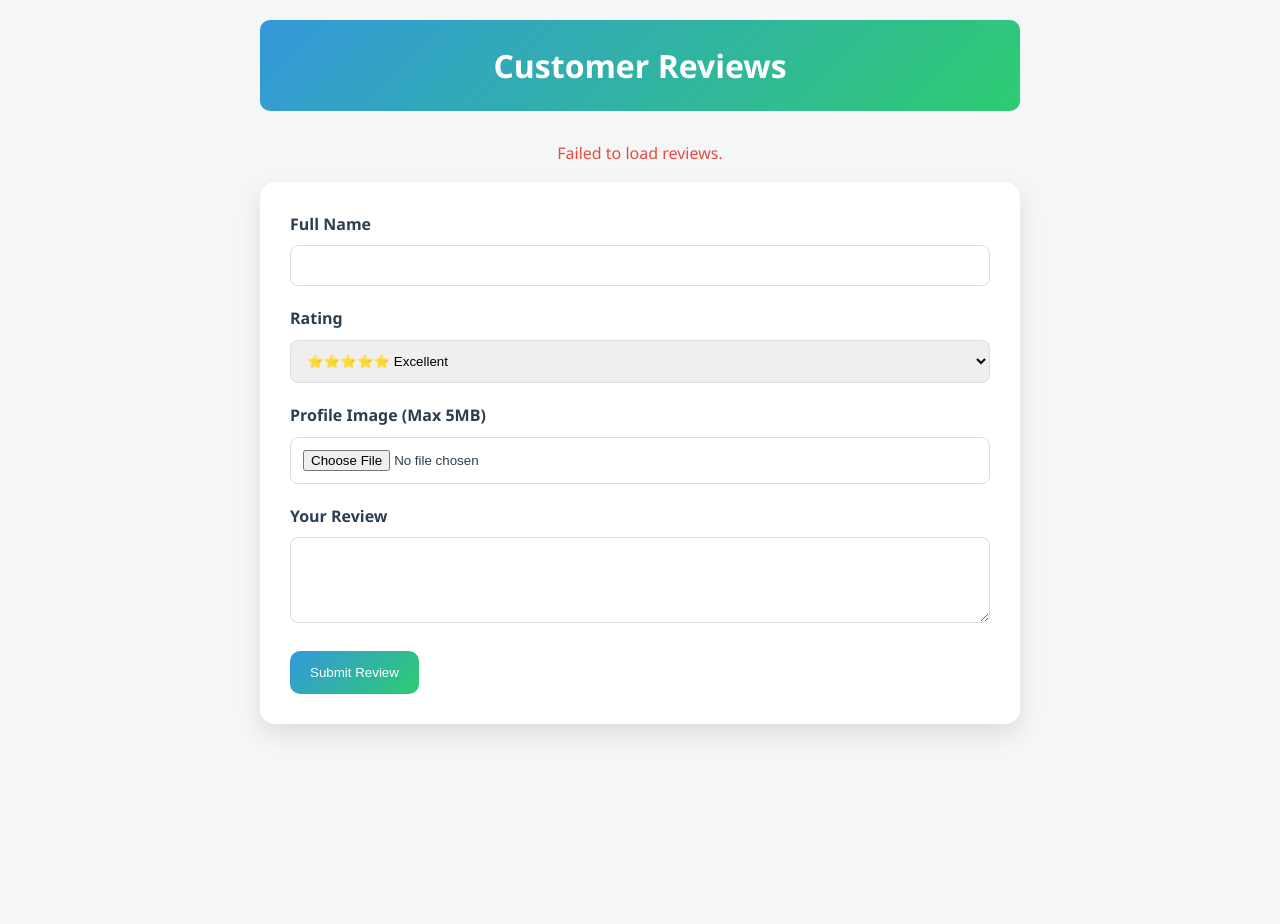
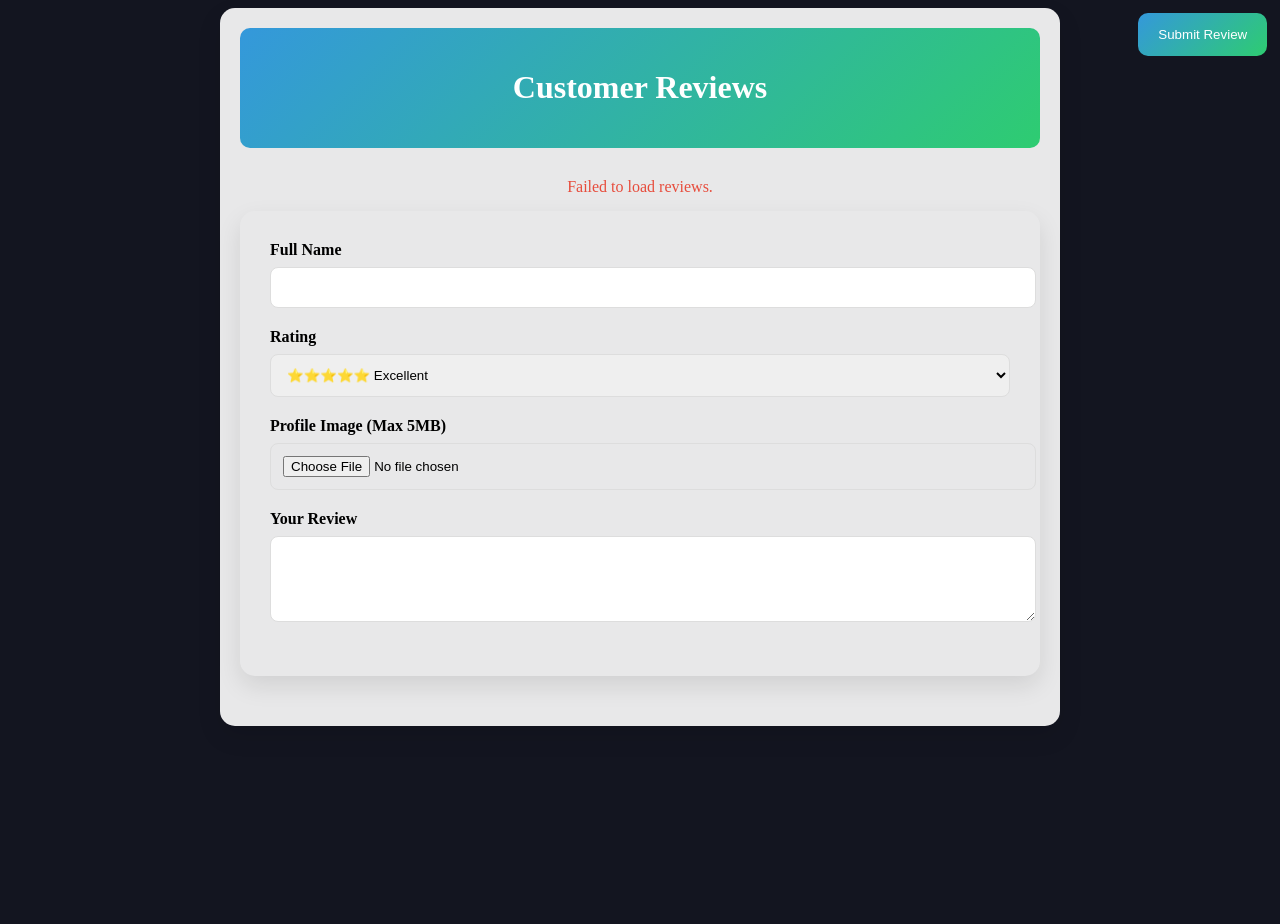
Before and after one commit to omransoliman/my-portfolio-PV, a Python web app: template templates/reviews.html in a window 1280 px wide. Before the commit the page ends 734 px from the top, so only its background shows below. Run offline with Jinja, Linux system fonts and the light colour scheme; the template is opened without the code that fills it, so the values that code supplies are empty.

Commit message:
Update reviews.html

```diff
--- a/templates/reviews.html
+++ b/templates/reviews.html
@@ -6,36 +6,158 @@
     <title>Reviews Page</title>
     <style>
         :root {
-            --primary-color: #3498db;
-            --secondary-color: #2ecc71;
-            --background-color: #f4f6f7;
-            --card-color: #ffffff;
-            --text-color: #2c3e50;
+            --duration: 15s;
         }
 
-        * {
-            margin: 0;
-            padding: 0;
-            box-sizing: border-box;
+        button {
+            position: fixed;
+            top: 1vw;
+            right: 1vw;
+            z-index: 5;
+            background: none;
+            border: 0;
+            outline: none;
+            color: white;
+            cursor: pointer;
         }
 
         body {
-            font-family: 'Segoe UI', Tahoma, Geneva, Verdana, sans-serif;
-            background-color: var(--background-color);
-            line-height: 1.6;
-            color: var(--text-color);
+            background: #131520;
+            overflow: hidden;
         }
 
+        .wrapper-images {
+            display: flex;
+            flex-direction: column;
+            height: 150vh;
+            justify-content: center;
+            left: 50%;
+            position: absolute;
+            top: 50%;
+            opacity: 0.8;
+            transform: translate3d(-50%, -50%, 0) perspective(800px) rotatey(10deg) rotateX(-10deg);
+        }
+
+        .images-line {
+            animation: runner var(--duration) linear infinite;
+            display: flex;
+            transform: translateX(23%);
+        }
+
+        .images-line:nth-child(even) {
+            animation-duration: calc(var(--duration) * 1.5);
+        }
+
+        .line {
+            background-position: 50% 50%;
+            background-size: cover;
+            flex: none;
+            height: 29vh;
+            margin: clamp(10px, 2vw, 20px);
+            width: 20vh;
+            position: relative;
+            transition: ease-in-out all 0.3s;
+            border-radius: 1rem;
+        }
+
+        .img {
+            position: absolute;
+            z-index: 2;
+            width: 100%;
+            height: 100%;
+            top: 0;
+            left: 0;
+            background-position: 50% 50%;
+            background-size: cover;
+            transition: ease-in-out all 0.3s;
+            overflow: hidden;
+            border-radius: 1rem;
+        }
+
+        .line:hover .img {
+            cursor: pointer;
+            transform: scale(1.1) translatez(0px);
+        }
+
+        .line:hover::after {
+            filter: blur(35px) opacity(0.8);
+        }
+
+        .line::after {
+            content: "";
+            background: inherit;
+            display: block;
+            width: 100%;
+            height: 100%;
+            border-radius: 50%;
+            top: 3vh;
+            position: absolute;
+            background-size: cover;
+            z-index: -1;
+            transition: ease-in-out all 0.3s;
+            filter: blur(25px) opacity(0.8);
+        }
+
+        @keyframes runner {
+            to {
+                transform: translateX(-10.4%);
+            }
+        }
+
+        /*Dev*/
+        @import url("https://fonts.googleapis.com/css2?family=Poppins:ital@1&display=swap");
+        .dev {
+            font-family: "Poppins", sans-serif;
+            position: fixed;
+            font-size: clamp(8px, 3vw, 14px);
+            bottom: 1vw;
+            left: 1vw;
+            padding: 1em;
+            color: #111;
+            background-color: white;
+            border-radius: 25px;
+            cursor: pointer;
+            z-index: 100;
+        }
+
+        .dev a {
+            text-decoration: none;
+            font-weight: bold;
+            color: #111;
+            transition: ease all 0.3s;
+        }
+
+        .dev a:hover {
+            color: #ef5350;
+            text-decoration: underline;
+        }
+
+        .dev span {
+            display: inline-block;
+            transition: ease all 0.3s;
+            color: #ef5350;
+        }
+
+        .dev span:hover {
+            transform: scale(1.2);
+        }
+
+        /* Your existing styles for the reviews form and display */
         .container {
             max-width: 800px;
             margin: 0 auto;
             padding: 20px;
+            position: relative;
+            z-index: 10;
+            background: rgba(255, 255, 255, 0.9);
+            border-radius: 15px;
+            box-shadow: 0 10px 25px rgba(0, 0, 0, 0.1);
         }
 
         .header {
             text-align: center;
             margin-bottom: 30px;
-            background: linear-gradient(135deg, var(--primary-color), var(--secondary-color));
+            background: linear-gradient(135deg, #3498db, #2ecc71);
             color: white;
             padding: 20px;
             border-radius: 10px;
@@ -44,7 +166,7 @@
         .review-form {
             background-color: var(--card-color);
             border-radius: 15px;
-            box-shadow: 0 10px 25px rgba(0,0,0,0.1);
+            box-shadow: 0 10px 25px rgba(0, 0, 0, 0.1);
             padding: 30px;
             margin-bottom: 30px;
         }
@@ -69,12 +191,12 @@
 
         .form-control:focus {
             outline: none;
-            border-color: var(--primary-color);
+            border-color: #3498db;
             box-shadow: 0 0 0 3px rgba(52, 152, 219, 0.2);
         }
 
         .submit-btn {
-            background: linear-gradient(135deg, var(--primary-color), var(--secondary-color));
+            background: linear-gradient(135deg, #3498db, #2ecc71);
             color: white;
             border: none;
             padding: 14px 20px;
@@ -93,9 +215,9 @@
         }
 
         .review {
-            background-color: var(--card-color);
+            background-color: white;
             border-radius: 15px;
-            box-shadow: 0 8px 20px rgba(0,0,0,0.1);
+            box-shadow: 0 8px 20px rgba(0, 0, 0, 0.1);
             padding: 25px;
             display: flex;
             flex-direction: column;
@@ -113,7 +235,7 @@
             border-radius: 50%;
             object-fit: cover;
             margin-right: 20px;
-            border: 3px solid var(--primary-color);
+            border: 3px solid #3498db;
         }
 
         .review .rating {
@@ -132,6 +254,7 @@
                 flex-direction: column;
                 text-align: center;
             }
+
             .review img {
                 margin-right: 0;
                 margin-bottom: 10px;
@@ -140,6 +263,14 @@
     </style>
 </head>
 <body>
+    <div class="wrapper-images">
+        <!-- 5 images by row -->
+        <div class="images-line">
+            <!-- Add your images here -->
+        </div>
+        <!-- Repeat for other rows -->
+    </div>
+
     <div class="container">
         <div class="header">
             <h1>Customer Reviews</h1>
```
